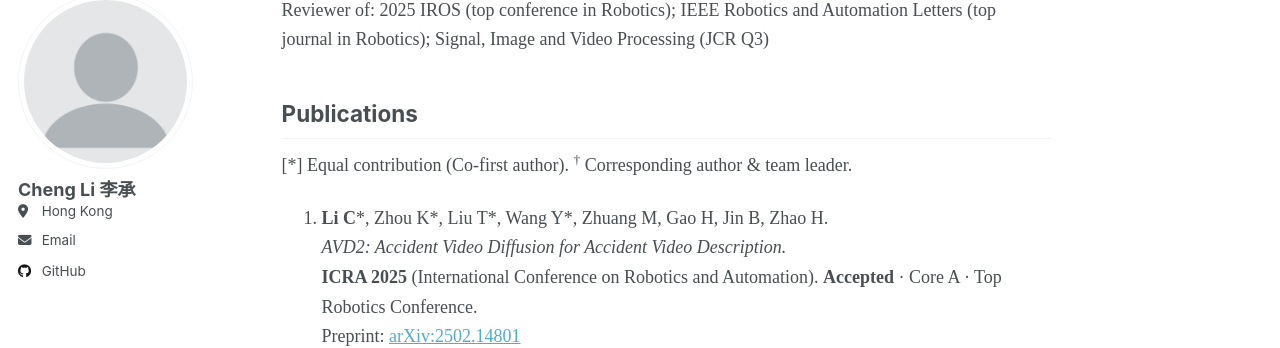
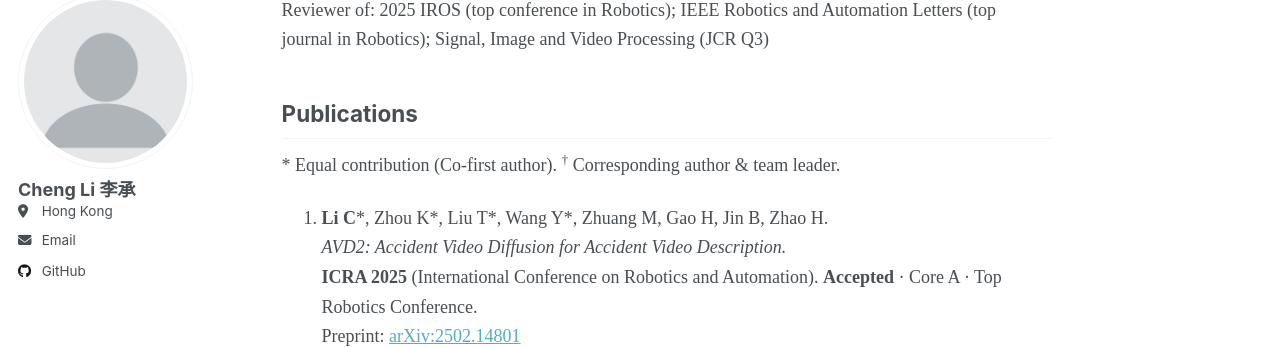
Before and after one commit to chengli24/chengli24, a Jekyll site: the page built from _pages/about.md, in a window 1280 px wide and 900 px high, scrolled down 2928 px. Shown: the part 105-453 px from the top of the window. Built offline with Jekyll 4.4.1, drawn with Linux system fonts in a browser that asks for light colours; a script that is not in the unit is left out.

```diff
--- a/_pages/about.md
+++ b/_pages/about.md
@@ -59,7 +59,7 @@ Services:
 Reviewer of: 2025 IROS (top conference in Robotics); IEEE Robotics and Automation Letters (top journal in Robotics); Signal, Image and Video Processing (JCR Q3)
 
 ## Publications
-[*] Equal contribution (Co-first author). <sup>†</sup> Corresponding author & team leader.
+\* Equal contribution (Co-first author). <sup>†</sup> Corresponding author & team leader.
 
 1. **Li C**\*, Zhou K\*, Liu T\*, Wang Y\*, Zhuang M, Gao H, Jin B, Zhao H.
    *AVD2: Accident Video Diffusion for Accident Video Description.*
```
